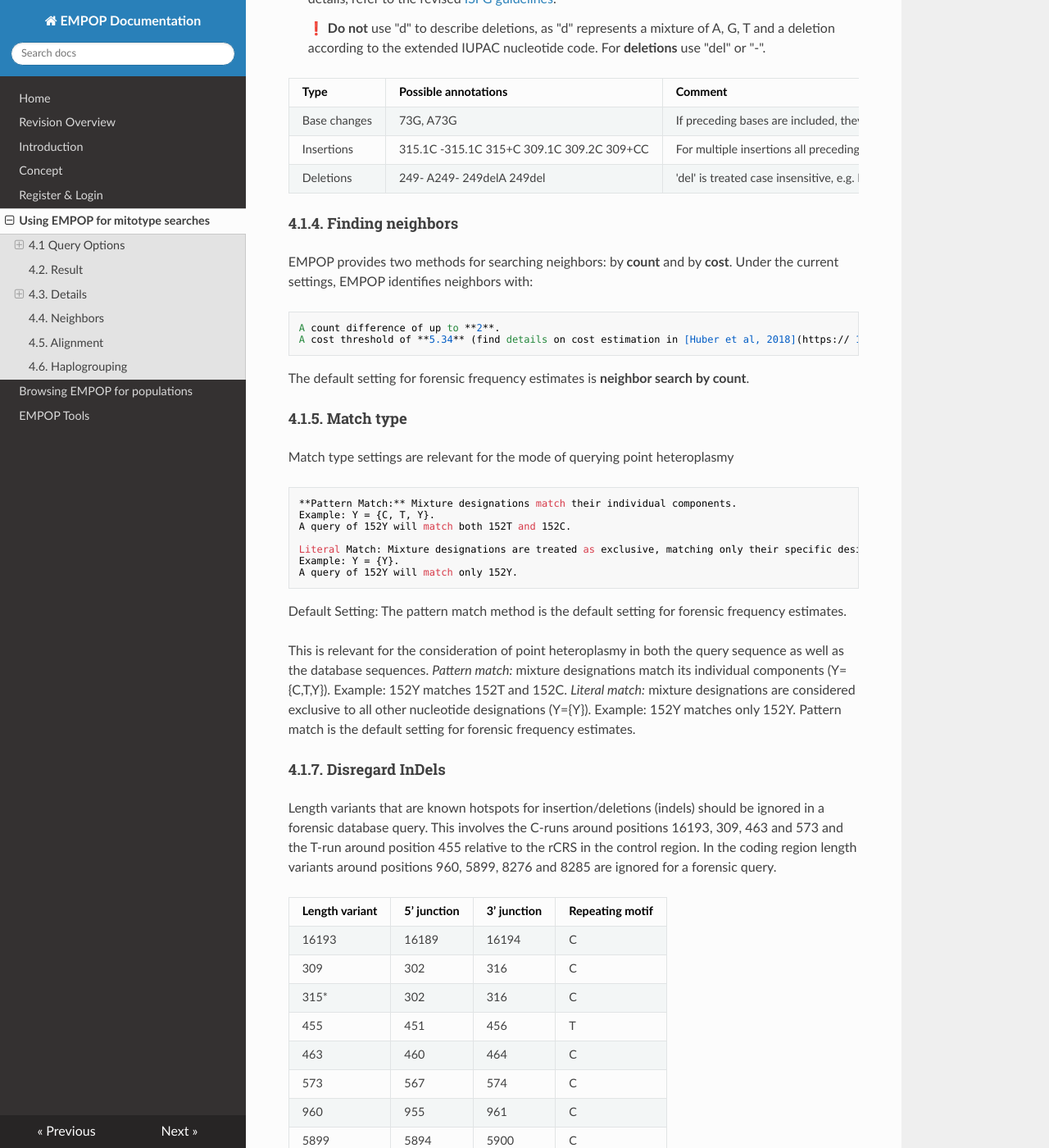
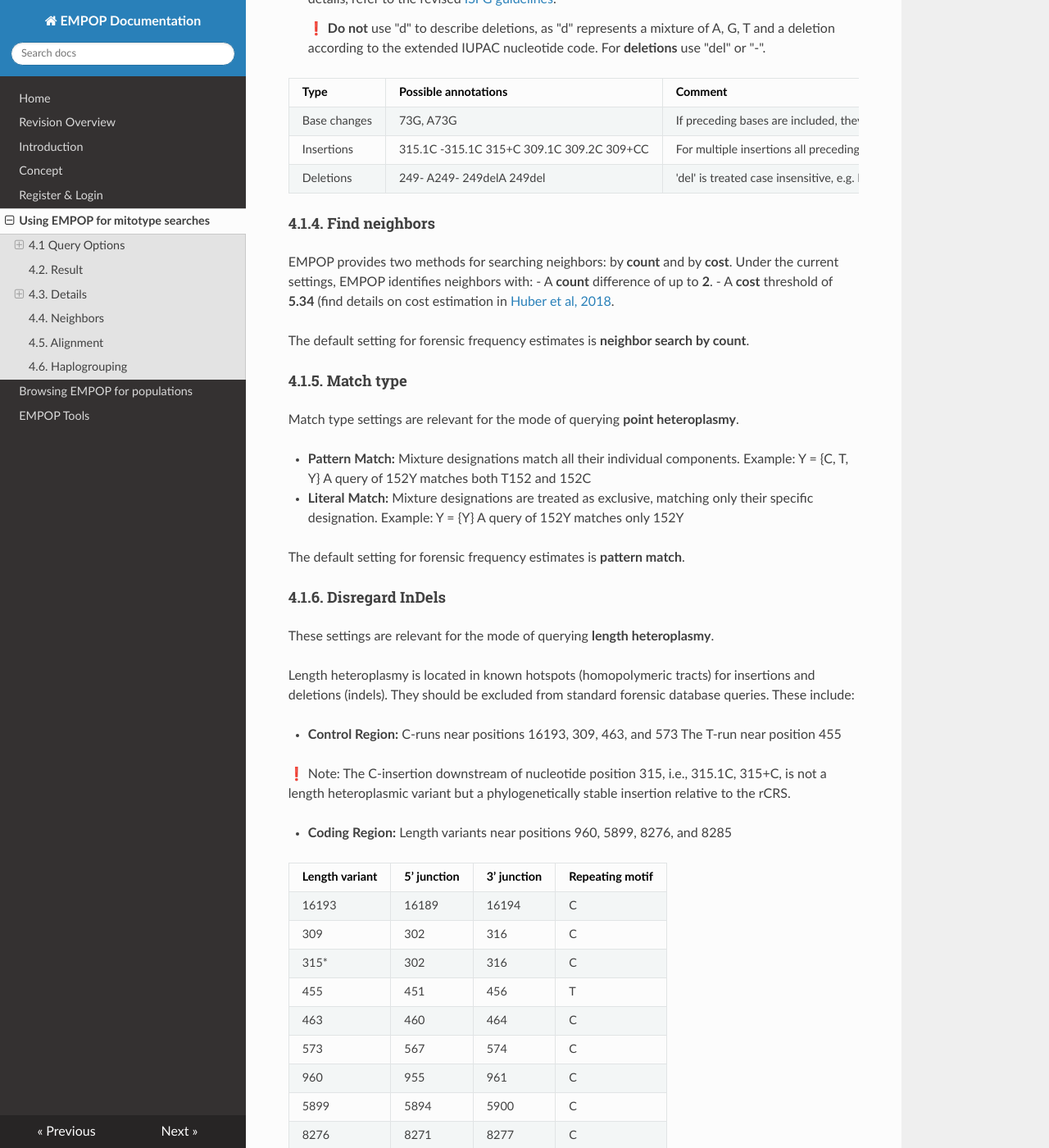
Before and after one commit to gmitirol/empop-use, an MkDocs documentation site: the page built from docs/using_empop.md, in a window 1280 px wide and 1400 px high, scrolled down 3173 px. Shown: the whole window at 82% size. Built offline with MkDocs 1.6.1, drawn with Linux system fonts in a browser that asks for light colours; nearby versions of some CDN libraries; some of the changed text lies outside the part shown.

Commit message:
Update using_empop.md

```diff
--- a/docs/using_empop.md
+++ b/docs/using_empop.md
@@ -80,36 +80,39 @@ Note that the omission of sequence information within a specified range will be
 |     Insertions      |     315.1C     -315.1C     315+C     309.1C     309.2C     309+CC    |     For multiple insertions all preceding insertions need to be stated, e.g., annotating 309.2C is not possible without 309.1C                                                                                                                                                               |
 |     Deletions       |     249-     A249-     249delA     249del                            |     'del' is treated case insensitive, e.g. Del, DEL, dEL, deL etc is   accepted. Note that the single character 'D' is considered a mixture of A, G, and T (IUPAC).
 
-#### 4.1.4. Finding neighbors
+#### 4.1.4. Find neighbors
 EMPOP provides two methods for searching neighbors: by **count** and by **cost**. Under the current settings, EMPOP identifies neighbors with:
-
-    A count difference of up to **2**.
-    A cost threshold of **5.34** (find details on cost estimation in [Huber et al, 2018](https:// 10.1016/j.fsigen.2018.09.001).
+- A **count** difference of up to **2**.
+- A **cost** threshold of **5.34** (find details on cost estimation in [Huber et al, 2018](https://10.1016/j.fsigen.2018.09.001).
 
 The default setting for forensic frequency estimates is **neighbor search by count**.
 
 #### 4.1.5. Match type
-Match type settings are relevant for the mode of querying point heteroplasmy
+Match type settings are relevant for the mode of querying **point heteroplasmy**.
 
-    **Pattern Match:** Mixture designations match their individual components.
-    Example: Y = {C, T, Y}.
-    A query of 152Y will match both 152T and 152C.
+- **Pattern Match:** Mixture designations match all their individual components.
+  Example: Y = {C, T, Y}
+  A query of 152Y matches both T152 and 152C
 
-    Literal Match: Mixture designations are treated as exclusive, matching only their specific designation.
-    Example: Y = {Y}.
-    A query of 152Y will match only 152Y.
+- **Literal Match:** Mixture designations are treated as exclusive, matching only their specific designation.
+  Example: Y = {Y}
+  A query of 152Y matches only 152Y
 
-Default Setting: The pattern match method is the default setting for forensic frequency estimates.
+The default setting for forensic frequency estimates is **pattern match**.
 
+#### 4.1.6. Disregard InDels
+These settings are relevant for the mode of querying **length heteroplasmy**.
 
+Length heteroplasmy is located in known hotspots (homopolymeric tracts) for insertions and deletions (indels). They should be excluded from standard forensic database queries. These include:
 
-This is relevant for the consideration of point heteroplasmy in both the query sequence as well as the database sequences.
-*Pattern match:* mixture designations match its individual components (Y={C,T,Y}). Example: 152Y matches 152T and 152C.
-*Literal match:* mixture designations are considered exclusive to all other nucleotide designations (Y={Y}). Example: 152Y matches only 152Y.
-Pattern match is the default setting for forensic frequency estimates.
+- **Control Region:**
+  C-runs near positions 16193, 309, 463, and 573
+  The T-run near position 455
 
-#### 4.1.7. Disregard InDels
-Length variants that are known hotspots for insertion/deletions (indels) should be ignored in a forensic database query. This involves the C-runs around positions 16193, 309, 463 and 573 and the T-run around position 455 relative to the rCRS in the control region. In the coding region length variants around positions 960, 5899, 8276 and 8285 are ignored for a forensic query.
+  ❗ Note: The C-insertion downstream of nucleotide position 315, i.e., 315.1C, 315+C, is not a length heteroplasmic variant but a phylogenetically stable insertion relative to the rCRS.
+
+- **Coding Region:**
+  Length variants near positions 960, 5899, 8276, and 8285
 
 |     Length variant    |     5’ junction    |     3’ junction    |     Repeating motif    |
 |-----------------------|--------------------|--------------------|------------------------|
@@ -126,8 +129,7 @@ Length variants that are known hotspots for insertion/deletions (indels) should
 
 ❗ Note that the C-insertion between 310 and 316 is a stable length variant, not a length hotspot. It is listed here for uninterrupted C-runs as a consequence of T310C.
 
-Standard query settings disregard discrepancies in hotspot length variant regions between query and database sequences.
-Note that costs of disregarded InDels do not contribute to the final costs, which influences the ranking of results. See section 4.4. Neighbors.
+**Standard query settings** disregard discrepancies in hotspot length variant regions between query and database sequences.
 
 ### 4.2. Result
 The execution of a database query automatically directs the user to the Results tab. Sample ID, query range(s) and mitotype are indicated in the top lines. Following information is listed in the results table:
```
